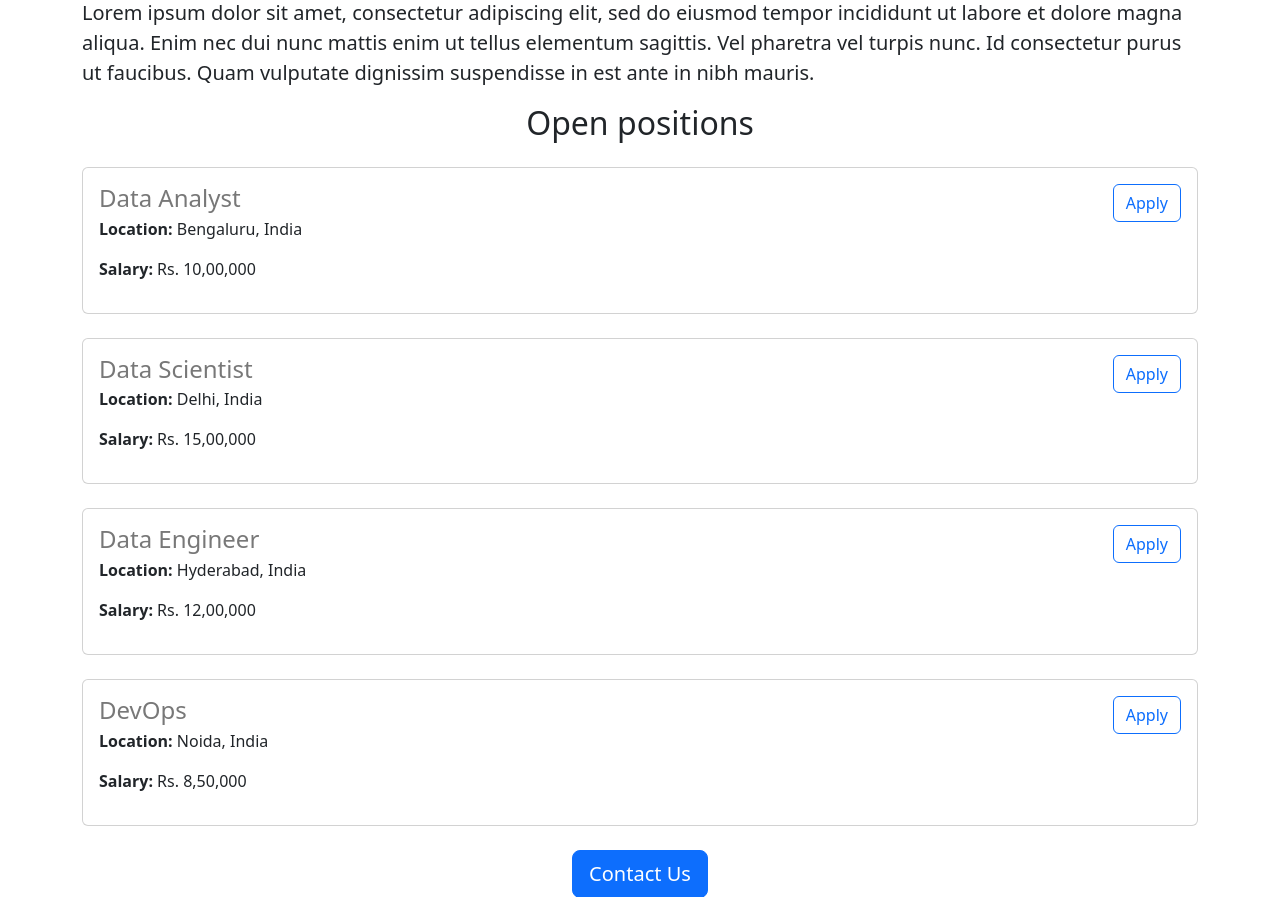
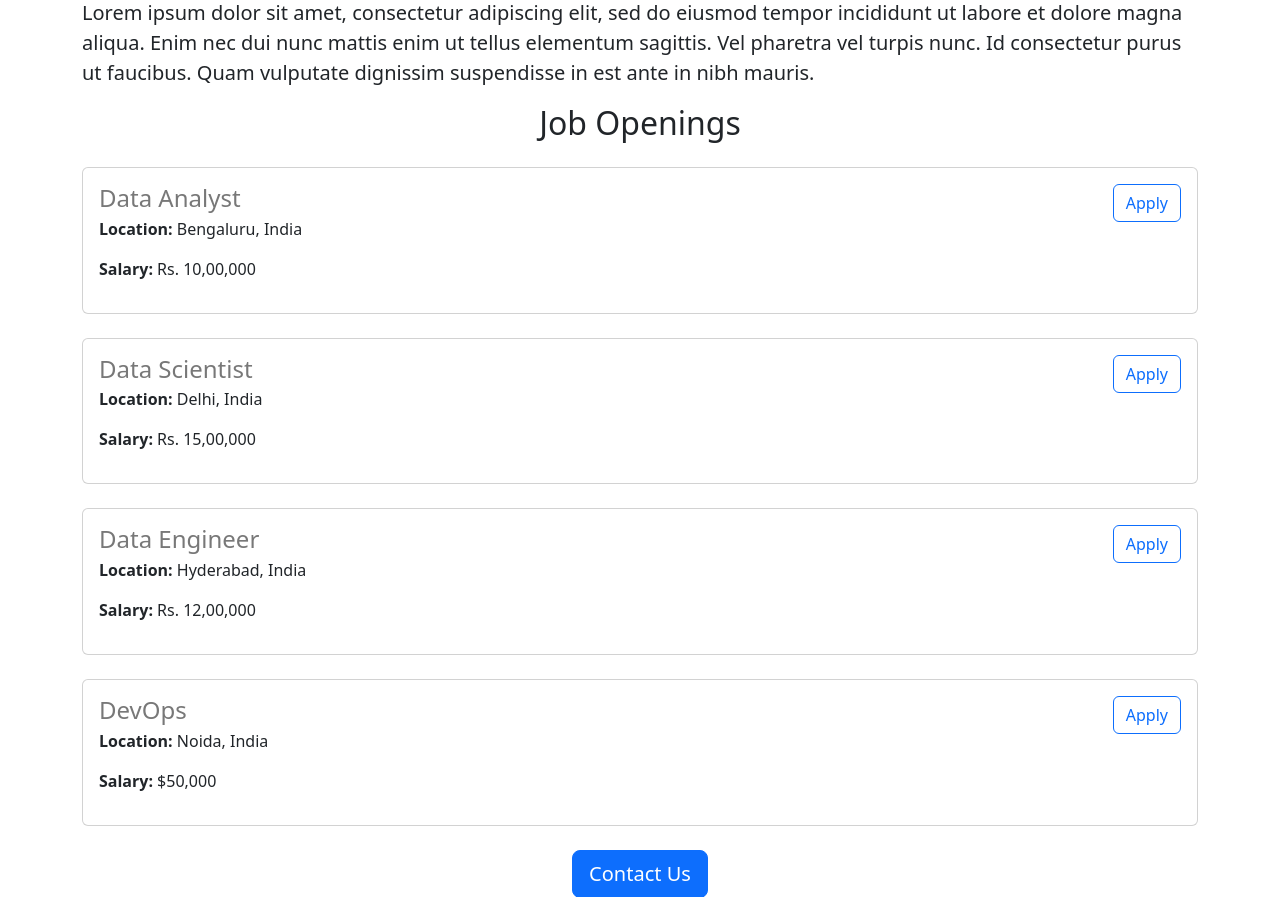
Before and after one commit to JasonD001/jovian-careers-website-v2, a Flask app: page / in a window 1280 px wide. Shown: the part 485-1382 px from the top of the page. Run offline with Flask 3, Linux system fonts and the light colour scheme.

Commit message:
made some changes

```diff
--- a/app.py
+++ b/app.py
@@ -36,7 +36,7 @@ JOBS = [{
     "id": 4,
     "title": "DevOps",
     "location": "Noida, India",
-    "salary": "Rs. 8,50,000"
+    "salary": "$50,000"
 }]
 
 
--- a/templates/home.html
+++ b/templates/home.html
@@ -28,7 +28,7 @@
         <h2 class="text-center  mt-2 mb-4">About Jovian</h2>
         <p class="lead">Lorem ipsum dolor sit amet, consectetur adipiscing elit, sed do eiusmod tempor incididunt ut labore et dolore magna aliqua. Enim nec dui nunc mattis enim ut tellus elementum sagittis. Vel pharetra vel turpis nunc. Id consectetur purus ut faucibus. Quam vulputate dignissim suspendisse in est ante in nibh mauris.</p>
 
-        <h2 class="text-center mt-2 mb-4">Open positions</h2>
+        <h2 class="text-center mt-2 mb-4">Job Openings</h2>
 
         <!-- flask templating syntax for insercting dynamic data into html and css  -->
         <!-- with this we passed the list it got converted to list  -->
```
